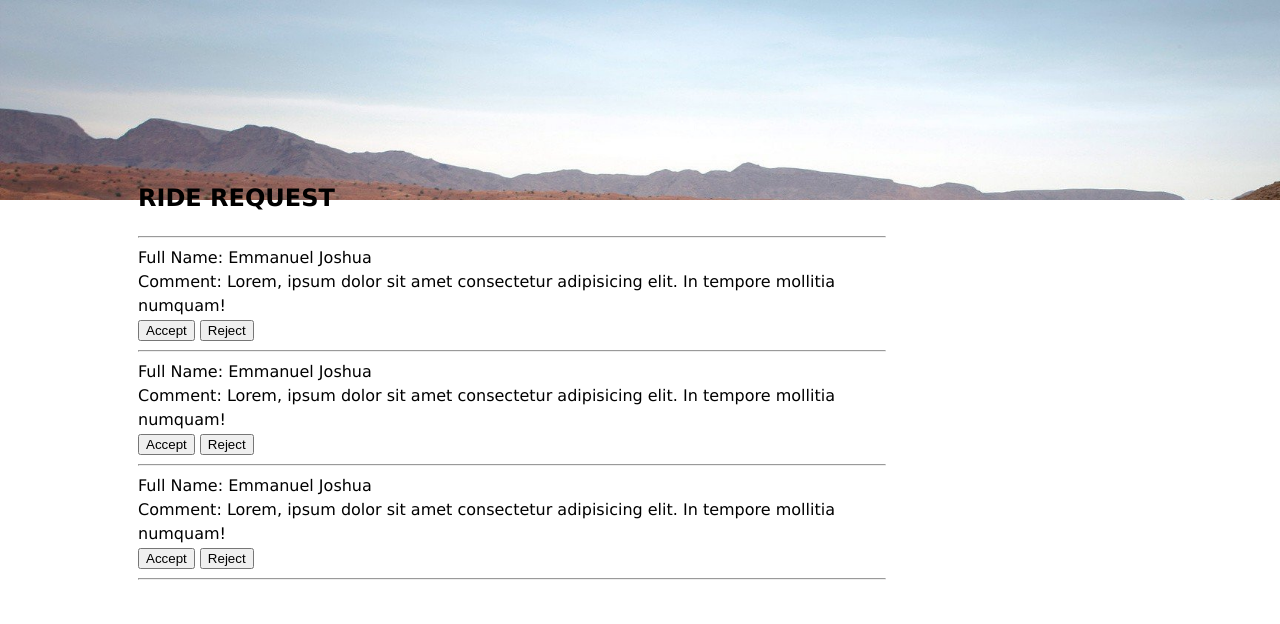
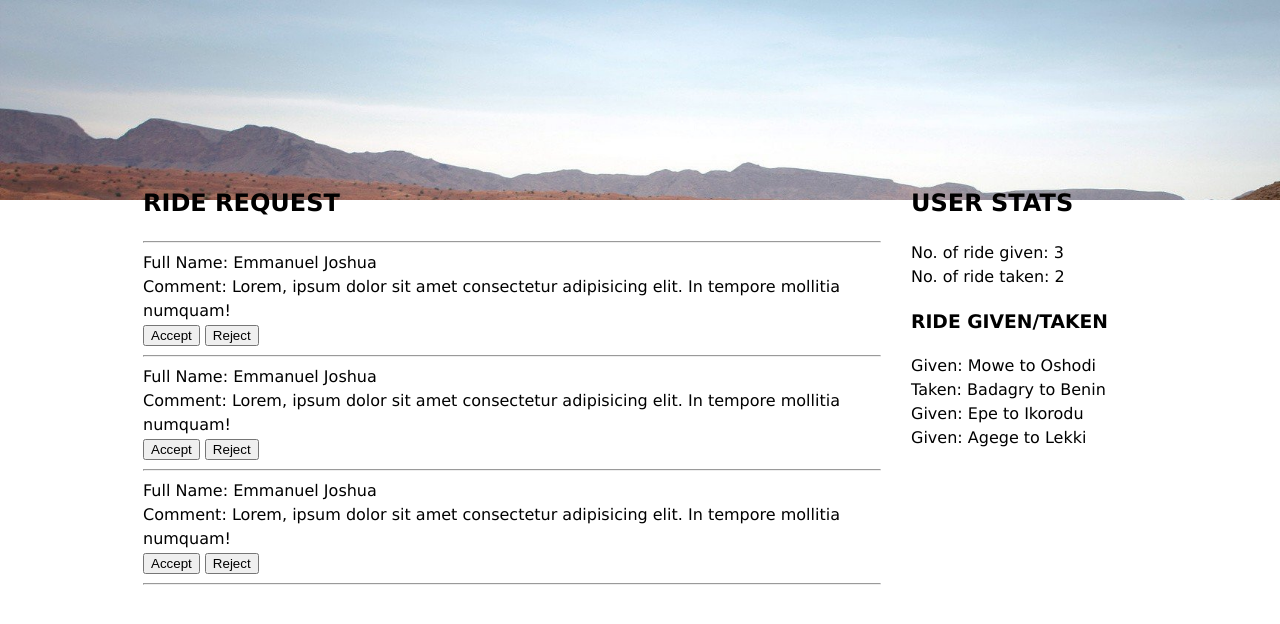
Before and after one commit to Luckzman/Ride-My-Way, a plain HTML site: page UI/dashboard.html in a window 1280 px wide. Drawn offline with Linux system fonts and the light colour scheme.

Commit message:
add user stats page to dashboard

```diff
--- a/UI/css/style.css
+++ b/UI/css/style.css
@@ -228,5 +228,6 @@ main img {
 
 .ride-request {
     margin-top: 150px;
-    padding:10px;
+    padding:15px;
+    box-sizing: border-box;
 }
--- a/UI/dashboard.html
+++ b/UI/dashboard.html
@@ -11,7 +11,7 @@
     <main class="ride-offer-details">
         <div class="container">
             <div class="row">
-                <div class="col-75">
+                <div class="col-75 float-left">
                     <div class="ride-request">
                         <h2>RIDE REQUEST</h2>
                         <hr>
@@ -38,7 +38,19 @@
                         <hr>
                     </div>
                 </div>
-                <div class="col-25"></div>
+                <div class="col-25 float-right">
+                    <div class="ride-request">
+                        <h2>USER STATS</h2>
+                        <p>No. of ride given: <span>3</span></p>
+                        <p>No. of ride taken: <span>2</span></p>
+
+                        <h3>RIDE GIVEN/TAKEN</h3>
+                        <p>Given: <span>Mowe to Oshodi</span></p>
+                        <p>Taken: <span>Badagry to Benin</span></p>
+                        <p>Given: <span>Epe to Ikorodu</span></p>
+                        <p>Given: <span>Agege to Lekki</span></p>
+                    </div>
+                </div>
             </div>
         </div>
     </main>
```
